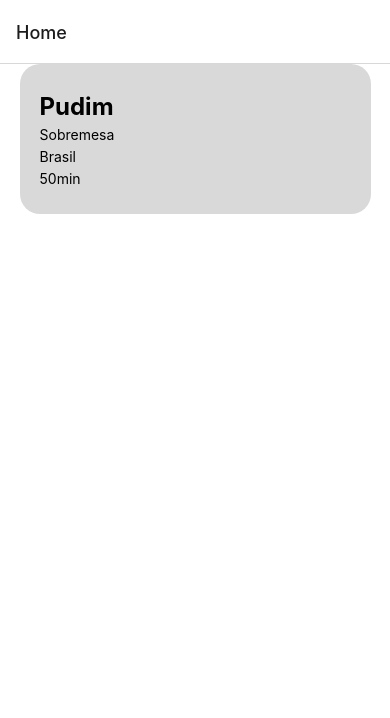
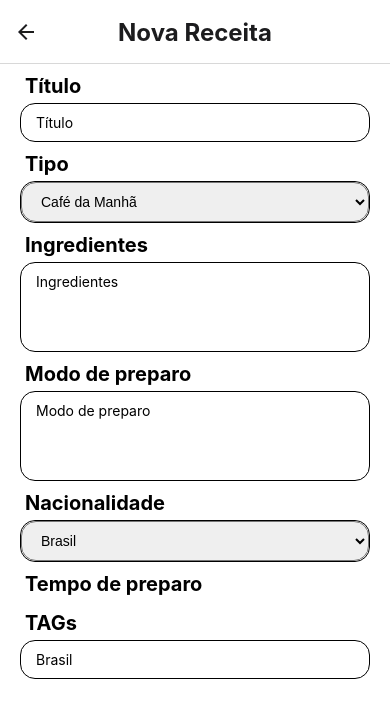
Before and after one commit to Innoue/AppProjetoAplicado, a React Native app: screen /RecipeEdit in a window 390 px wide. Shown: the top 718 px of the page. Built offline with nearby package versions, Linux system fonts and the light colour scheme.

Commit message:
Added scroll view and recipe edit

```diff
--- a/App.js
+++ b/App.js
@@ -6,6 +6,7 @@ import { createStackNavigator } from '@react-navigation/stack';
 
 import Home from './src/pages/Home';
 import Recipe from './src/pages/Recipe';
+import RecipeEdit from './src/pages/RecipeEdit'
 
 export default function App() {
   const Stack = createStackNavigator();
@@ -15,10 +16,16 @@ export default function App() {
         <Stack.Screen
           name="Home"
           component={Home}
+          options={{title: 'Receitas'}}
         />
         <Stack.Screen
           name="Recipe"
           component={Recipe}
+          options={{title: ''}}
+        />
+        <Stack.Screen
+          name="RecipeEdit"
+          component={RecipeEdit}
           options={{title: ''}}
         />
       </Stack.Navigator>
--- a/package.json
+++ b/package.json
@@ -9,12 +9,15 @@
     "web": "expo start --web"
   },
   "dependencies": {
+    "@react-native-community/datetimepicker": "^6.7.1",
+    "@react-native-picker/picker": "^2.4.8",
     "@react-navigation/native": "^6.1.1",
     "@react-navigation/stack": "^6.3.9",
     "expo": "~47.0.6",
     "expo-status-bar": "~1.4.2",
     "react": "18.1.0",
     "react-native": "0.70.5",
+    "react-native-autogrow-textinput": "^5.4.0",
     "react-native-gesture-handler": "~2.8.0"
   },
   "devDependencies": {
--- a/src/components/CardRecipe/index.js
+++ b/src/components/CardRecipe/index.js
@@ -6,7 +6,7 @@ export const CardRecipe=({title, doTime,country,type})=>{
   const navigation = useNavigation();
 
   function navigate(){
-    navigation.navigate('Recipe')
+    navigation.navigate('RecipeEdit')
   }
   return(
     <TouchableOpacity onPress={navigate} style={styles.container}>
--- a/src/pages/Home/index.js
+++ b/src/pages/Home/index.js
@@ -1,14 +1,23 @@
 import React from 'react'
 import { View, StyleSheet } from 'react-native'
-
+import { FlatList, ScrollView } from 'react-native-gesture-handler';
 import { CardRecipe } from '../../components/CardRecipe';
 
 export default function Home(){
+  const renderItem = ({ item }) => (
+    <View style={styles.containerCard}>
+      <CardRecipe title={item.title} type={item.type} country={item.country} doTime={item.doTime}/>
+    </View>
+  )
   return(
     <View style={styles.container}>
-      <View style={{height:150,width:'90%'}}>
-        <CardRecipe title={'Pudim'} type={'Sobremesa'} country={'Brasil'} doTime={50}/>
-      </View>
+      <ScrollView style={styles.scroll}>
+        <FlatList
+          data={DATA}
+          renderItem={renderItem}
+          keyExtractor={item => item.id}
+        />
+      </ScrollView>
     </View>
   )
 }
@@ -19,4 +28,44 @@ const styles = StyleSheet.create({
     backgroundColor: '#fff',
     alignItems:'center'
   },
+  containerCard:{
+    height:150,
+    width:'100%',
+    marginBottom:'5%'
+  },
+  scroll:{
+    width:'100%',
+    paddingHorizontal:20
+  }
 })
+
+const DATA = [
+  {
+    id:1,
+    title:'Pudim',
+    type:'Sobremesa',
+    country:'Brasil',
+    doTime:50
+  },
+  {
+    id:2,
+    title:'Pudim',
+    type:'Sobremesa',
+    country:'Brasil',
+    doTime:50
+  },
+  {
+    id:3,
+    title:'Pudim',
+    type:'Sobremesa',
+    country:'Brasil',
+    doTime:50
+  },
+  {
+    id:4,
+    title:'Pudim',
+    type:'Sobremesa',
+    country:'Brasil',
+    doTime:50
+  },
+]
--- a/src/pages/Recipe/index.js
+++ b/src/pages/Recipe/index.js
@@ -1,5 +1,5 @@
 import React, { useLayoutEffect } from 'react'
-import { View, Text, Button, StyleSheet } from 'react-native'
+import { View, Text, Button, StyleSheet,ScrollView } from 'react-native'
 
 import { useNavigation } from '@react-navigation/native'
 
@@ -18,6 +18,7 @@ export default function Recipe(){
   }, [navigation])
   return(
     <View style={styles.container}>
+      <ScrollView style={styles.scroll}>
         <View style={{alignItems:'flex-start'}}>
           <Text style={styles.time}>Tempo de preparo: 50min</Text>
         </View>
@@ -56,6 +57,7 @@ export default function Recipe(){
             <Text style={styles.tagText}>Fácil</Text>
           </View>
         </View>
+      </ScrollView>
     </View>
   )
 }
@@ -64,8 +66,7 @@ const styles = StyleSheet.create({
   container: {
     flex: 1,
     backgroundColor: '#fff',
-    padding:10,
-    paddingHorizontal:20,
+    paddingTop:10,
   },
   title:{
     fontSize: 24,
@@ -91,6 +92,10 @@ const styles = StyleSheet.create({
   },
   tagText:{
     fontSize:15,
+  },
+  scroll:{
+    width:'100%',
+    paddingHorizontal:20
   }
 
 })
--- /dev/null
+++ b/src/pages/RecipeEdit/index.js
@@ -0,0 +1,144 @@
+import React, { useLayoutEffect,useState } from 'react'
+import { View, Text, Button, StyleSheet,ScrollView,TextInput } from 'react-native'
+import {AutoGrowingTextInput} from 'react-native-autogrow-textinput';
+import { useNavigation } from '@react-navigation/native'
+import {Picker} from '@react-native-picker/picker';
+
+
+export default function Recipe(){
+  const [title, setTitle] = useState()
+  const [type, setType] = useState()
+  const [ingredients, setIngredients] = useState('')
+  const [method, setMethod] = useState()
+  const [country, setCountry] = useState()
+  const [doTimeHours, setDoTimeHours] = useState()
+  const [doTimeMin, setDoTimeMin] = useState()
+  const [tag, setTag] = useState()
+  const [cont, setCont] = useState(2)
+
+
+  const spliceBreakLine= (text)=>{
+    const splitText = text.split('\n')
+    const finalText = text.split('\n').map((value,index)=>(index + 1)+ '. ' + value).join('\n')
+    console.log(splitText)
+    return finalText
+  }
+
+  const navigation = useNavigation()
+  useLayoutEffect(() => {
+    navigation.setOptions({
+      title: 'Nova Receita',
+      headerTitleAlign: 'center',
+      headerTitleStyle: {
+        fontSize:24,
+        fontWeight:'bold',
+      }
+    })
+  }, [navigation])
+  return(
+    <View style={styles.container}>
+      <ScrollView style={{paddingHorizontal:20}}>
+        <View style={styles.containerText}>
+          <Text style={styles.text}>Título</Text>
+          <TextInput style={styles.textInput} placeholder={'Título'}/>
+        </View>
+        <View style={styles.containerText}>
+          <Text style={styles.text}>Tipo</Text>
+          <View style={{borderWidth:1,borderRadius:15}}>
+            <Picker
+              style={styles.textInput}
+              selectedValue={type}
+              onValueChange={(itemValue, itemIndex) =>
+                setType(itemValue)
+              }>
+              <Picker.Item label="Café da Manhã" value="breakfast" />
+              <Picker.Item label="Refeição" value="meal" />
+            </Picker>
+          </View>
+        </View>
+        <View style={styles.containerText}>
+          <Text style={styles.text}>Ingredientes</Text>
+          <TextInput
+            style={[styles.textInput,styles.textInputMultilines]}
+            placeholder={'Ingredientes'}
+            multiline
+            numberOfLines={4}
+            value={ingredients}
+            onChangeText={(text)=>setIngredients(text)}
+          />
+        </View>
+        <View style={styles.containerText}>
+          <Text style={styles.text}>Modo de preparo</Text>
+          <TextInput
+            style={[styles.textInput,styles.textInputMultilines]}
+            placeholder={'Modo de preparo'}
+            value={method}
+            multiline
+            numberOfLines={4}
+            onChangeText={(text)=>setMethod(text)}
+            // onKeyPress={(event)=>{
+            //   if(event.nativeEvent.key == 'Enter'){
+            //     const text = method + cont +'. '
+            //     console.log(text)
+            //     setCont(cont + 1)
+            //     setMethod(text)
+            //   }
+            // }}
+          />
+        </View>
+        <View style={styles.containerText}>
+          <Text style={styles.text}>Nacionalidade</Text>
+          <View style={{borderWidth:1,borderRadius:15}}>
+            <Picker
+              style={styles.textInput}
+              selectedValue={country}
+              onValueChange={(itemValue, itemIndex) =>setCountry(itemValue)}>
+              <Picker.Item label="Brasil" value="br" />
+              <Picker.Item label="Argentina" value="ar" />
+            </Picker>
+          </View>
+        </View>
+        <View style={styles.containerText}>
+          <Text style={styles.text}>Tempo de preparo </Text>
+          <View>
+
+          </View>
+        </View>
+        <View style={styles.containerText}>
+          <Text style={styles.text}>TAGs</Text>
+          <TextInput style={styles.textInput} placeholder={'Brasil'}/>
+        </View>
+      </ScrollView>
+
+
+    </View>
+  )
+}
+
+const styles = StyleSheet.create({
+  container: {
+    flex: 1,
+    backgroundColor: '#fff',
+    paddingTop: 10,
+  },
+  textInput:{
+    padding:10,
+    paddingHorizontal:15,
+    borderWidth:1,
+    // width:'100%',
+    borderRadius:15,
+    fontSize:14
+  },
+  containerText:{
+    marginBottom: 10
+  },
+  text:{
+    marginBottom:5,
+    fontWeight:'bold',
+    fontSize:20,
+    paddingLeft:5
+  },
+  textInputMultilines:{
+    textAlignVertical:'top'
+  }
+})
```
Also changed, not shown: 1 other file (tests, documents, lock files or other folders). Lines whose indentation alone changed are shown as unchanged.
